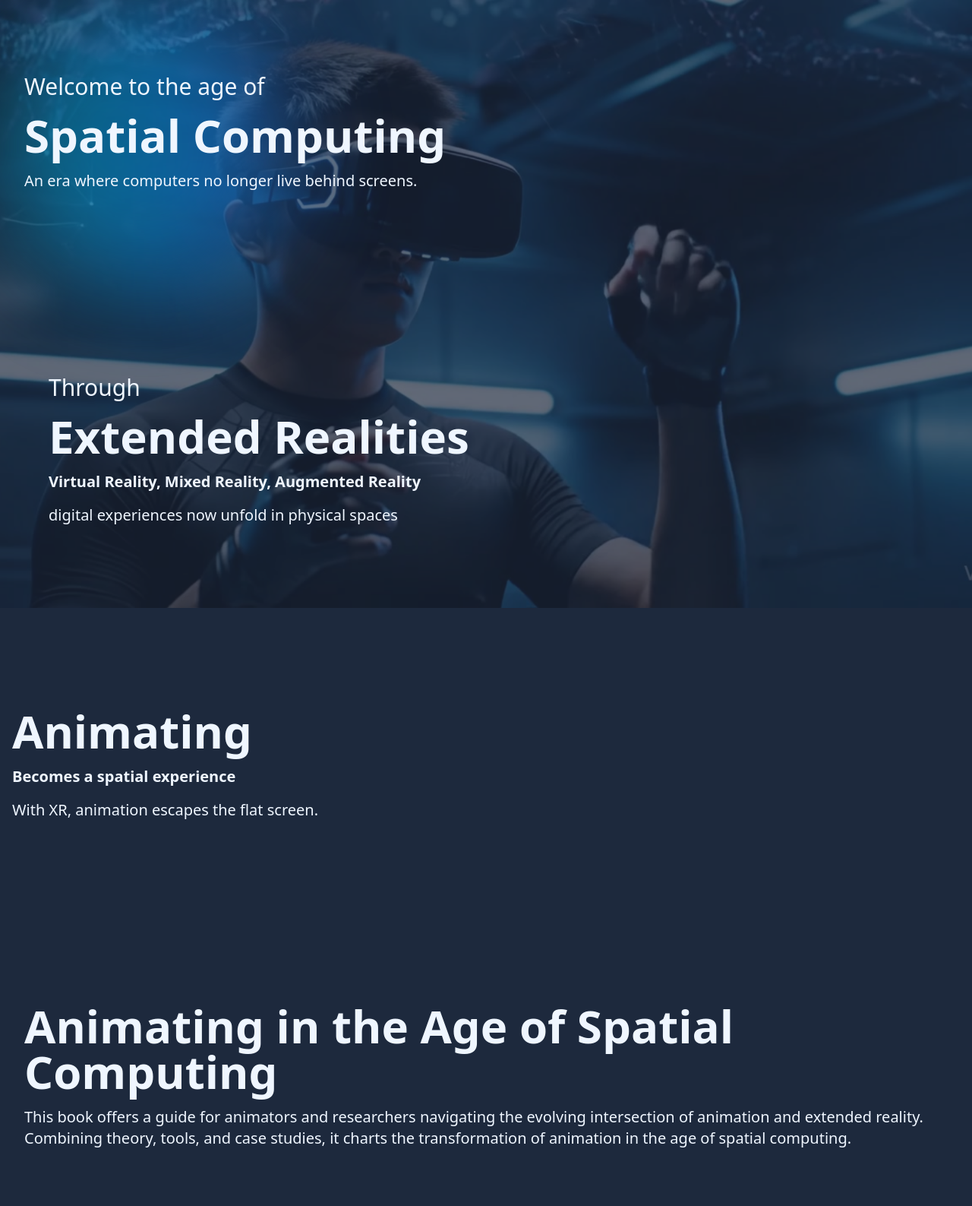
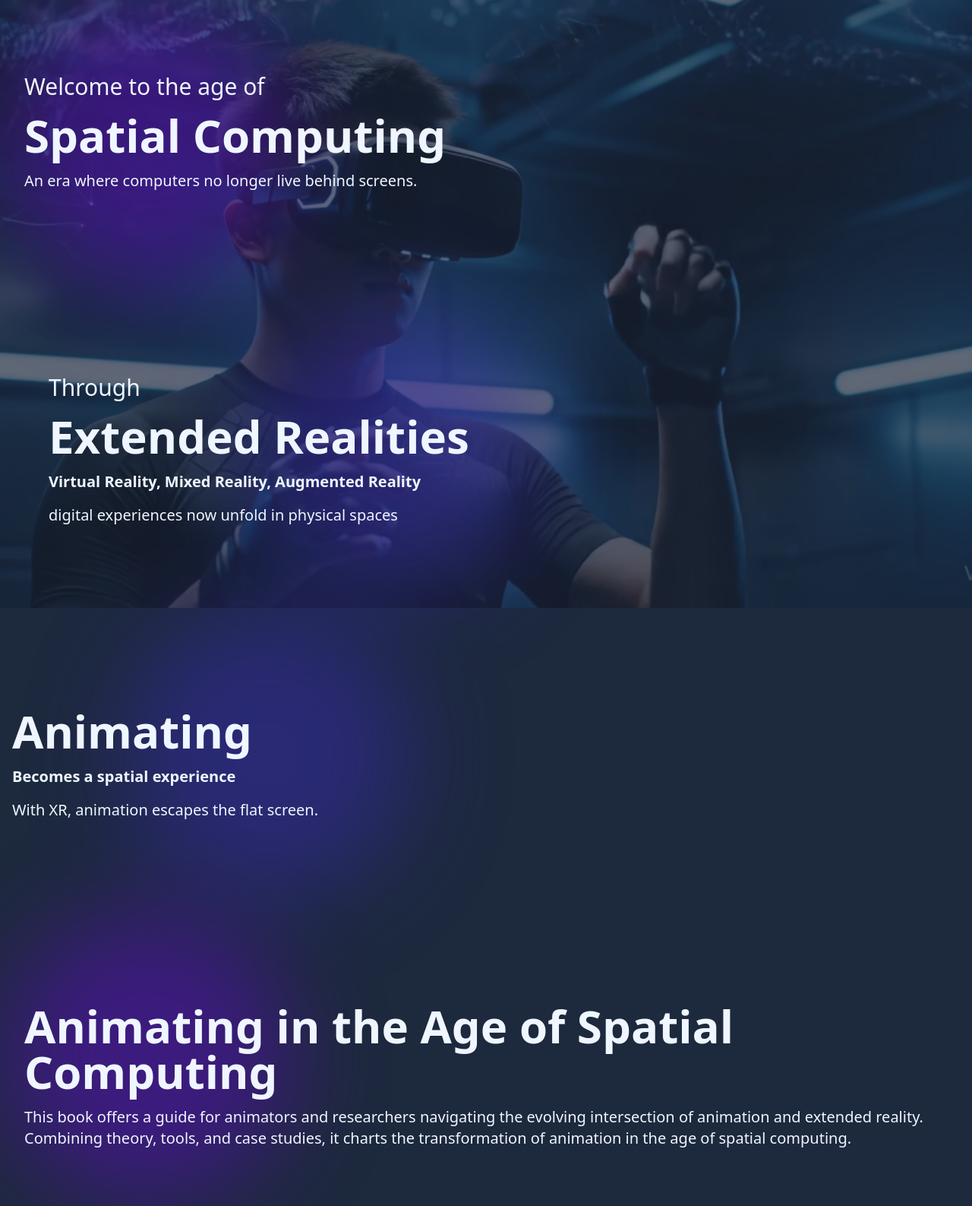
Before and after one commit to BabakTahniat/XRbook, a website built with Vite: page index.html in a window 1280 px wide. Shown: the top 1587 px of the page at 76% size. Built offline with nearby package versions, Linux system fonts and the light colour scheme.

Commit message:
add bg blobs

```diff
--- a/index.html
+++ b/index.html
@@ -21,7 +21,19 @@
 
     <div id="blobs">
       <div
-        class="absolute -z-10 h-96 w-96 rounded-full bg-linear-to-r from-cyan-500 to-blue-500 opacity-50 blur-3xl"
+        class="absolute top-0 left-0 -z-10 h-96 w-96 rounded-full bg-violet-800 opacity-50 blur-3xl"
+      ></div>
+
+      <div
+        class="absolute top-1/2 left-1/4 -z-10 h-96 w-96 rounded-full bg-indigo-800 opacity-50 blur-3xl"
+      ></div>
+
+      <div
+        class="absolute top-full left-1/8 -z-10 h-96 w-96 rounded-full bg-indigo-800 opacity-50 blur-3xl"
+      ></div>
+
+      <div
+        class="absolute top-[150%] left-0 -z-10 h-96 w-96 rounded-full bg-violet-800 opacity-50 blur-3xl"
       ></div>
     </div>
 
```
